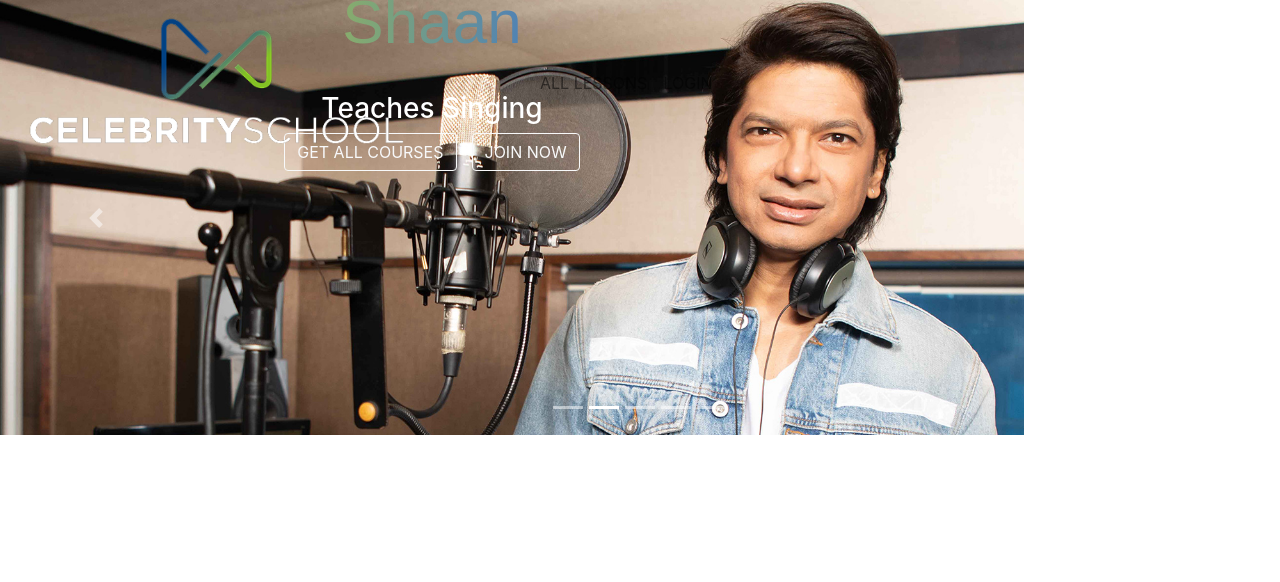
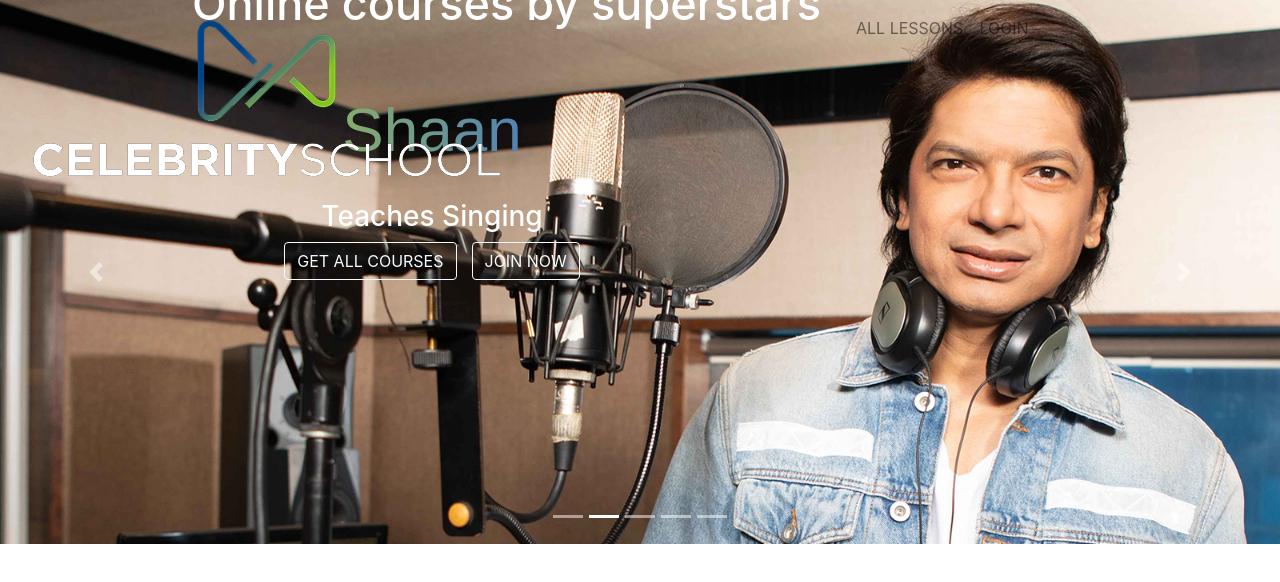
Before and after one commit to Numissa11/Celebrity-School, a React (Create React App) app: page / in a window 1280 px wide. Shown: the top 582 px of the page. Built offline with nearby package versions, Linux system fonts and the light colour scheme; a web font is replaced by a local one.

Commit message:
added style for right aligin

```diff
--- a/src/components/NavBar.js
+++ b/src/components/NavBar.js
@@ -1,5 +1,5 @@
 import React from 'react';
-import { Navbar, Nav } from 'react-bootstrap'
+import { Navbar, Nav,Row,Col } from 'react-bootstrap'
 import './Navbar.css';
 import NavbarLogo from '../images/logo.png'
 
@@ -10,17 +10,25 @@
     return (
 
         <Navbar inverse fluid scrolling light fixed="top" >
-            <Navbar.Brand href="https://www.celebrityschool.in/" >
+         <Row style={{width:'100%'}}>
+             <Col md={4}>
+             <Navbar.Brand href="https://www.celebrityschool.in/" >
                 <img
                 alt="Cschool logo"
                 src={NavbarLogo}
                 />
             </Navbar.Brand>
-            <Nav className="mr-auto">
+             </Col>
+             <Col md={4}></Col>
+             <Col md={4}>
+             <Nav className="mr-auto">
                 <Nav.Link href="https://www.celebrityschool.in/online-all-classes" > ALL LESSONS </Nav.Link>
 
                 <Nav.Link href="" > LOGIN </Nav.Link>
             </Nav>
+             </Col>
+         </Row>
+
 
         </Navbar>
 
--- a/src/components/Navbar.css
+++ b/src/components/Navbar.css
@@ -1,6 +1,6 @@
 img {
     height: "auto";
-    max-width: 80%;
+    /* max-width: 80%; */
     vertical-align: middle;
     border: 0;
     box-sizing: border-box;
```
